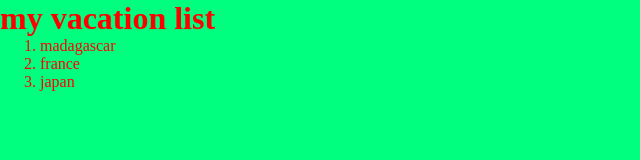
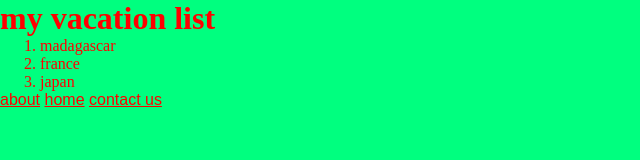
Before and after one commit to broad65/turbine-sol, a plain HTML site: page index.html in a window 1280 px wide. Shown: the whole page, without its empty margins (0-640 px from the left). Drawn offline with Linux system fonts and the light colour scheme.

Commit message:
feat:nav

```diff
--- a/index.html
+++ b/index.html
@@ -21,5 +21,11 @@
             </li>
         </li>
     </ol>
+    <nav class="nav">
+        <a href="http://about.com">about</a>
+        <a href="http://home">home</a>
+        <a href="http://contact">contact us</a>
+
+    </nav>
 </body>
 </html>
--- a/style.css
+++ b/style.css
@@ -3,5 +3,8 @@
     color: red;
     margin: 0px;
 
+}
 
+.nav{
+    font-family:sans-serif;
 }
```
